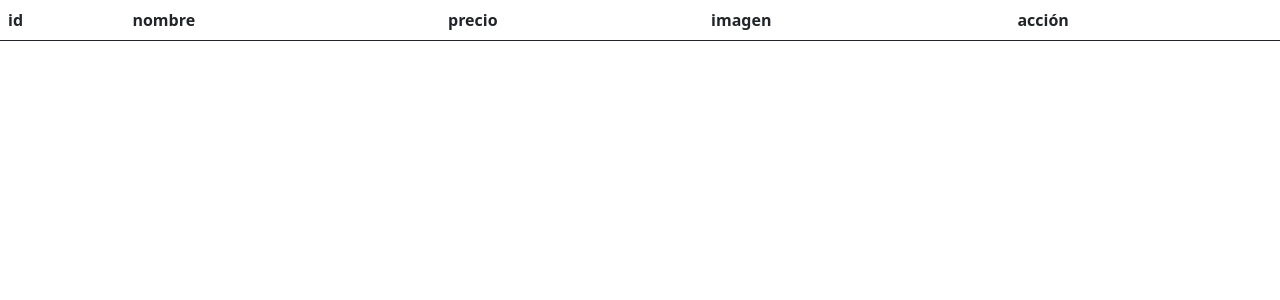
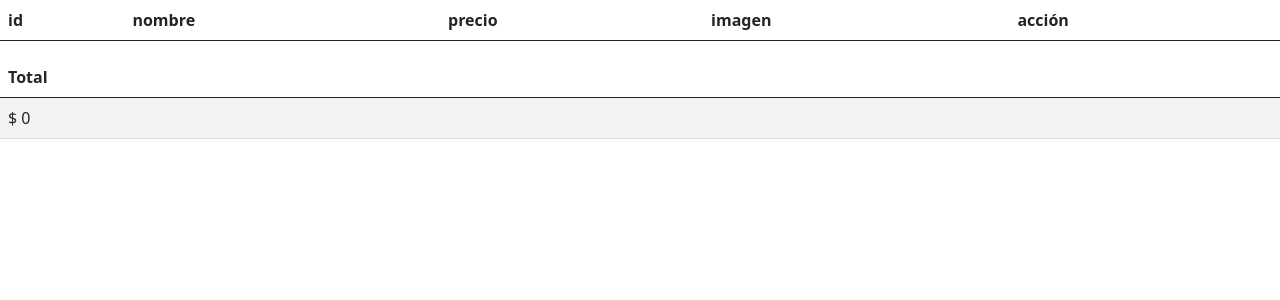
Before and after one commit to walkeriorus/flask-login, a Flask app: page /verCarrito/1 in a window 1280 px wide. Shown: the part 56-356 px from the top of the page. Run offline with Flask 2, Linux system fonts and the light colour scheme; the visitor is signed in with stand-in values (Sample User, id 1); data comes from the database, SQL or seed files in the repository; data that the repository does not hold is empty.

Commit message:
Modificada la vista carrito.html para mostrar las imagenes de los productos y el total calculado

```diff
--- a/templates/carrito.html
+++ b/templates/carrito.html
@@ -18,10 +18,20 @@
             <td>{{product.id}}</td>
             <td>{{product.name}}</td>
             <td>{{product.price}}</td>
-            <td>{{product.image}}</td>
+            <td><img src="{{url_for('cargarImagen',imagen=product.image)}}" alt="{{product.image}}" class="miniatura-prod"></td>
             <td><a href="{{url_for('quitarDelCarrito',user_id=current_user.id, product_id=product.id)}}"><img src="{{url_for('static',filename='img/remove-from-cart-32.png')}}" alt="carrito de compras con flecha hacia arriba" title="quitar del carrito"></a></td>
         </tr>
         {% endfor %}
+    </tbody>
+</table>
+<table id="total" class="table table-striped">
+    <thead>
+        <th colspan="7">Total</th>
+    </thead>
+    <tbody>
+        <tr>
+            <td>$ {{total}}</td>
+        </tr>
     </tbody>
 </table>
 {% with messages = get_flashed_messages() %}
```
